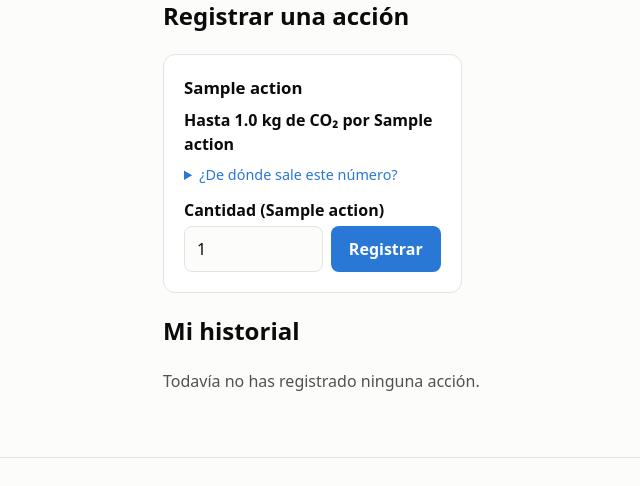
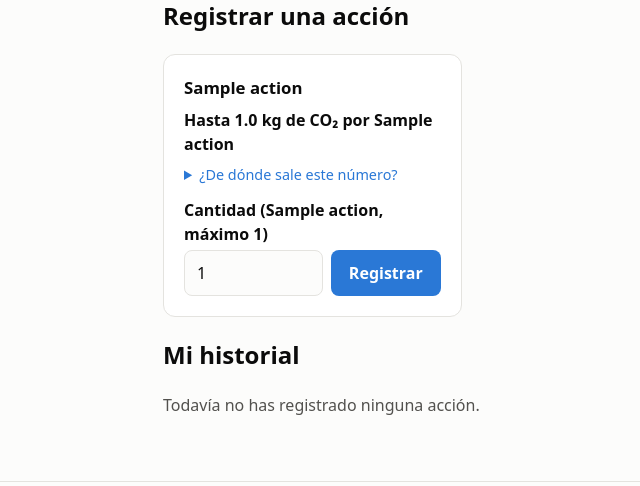
Before and after one commit to giegio-16lpzz07/PROYECTO-FINAL-DE-DIEGO-LOPEZ, a Flask app: page /mi-impacto in a window 1280 px wide. Shown: the part 268-754 px from the top of the page, without its empty margins (13-653 px from the left). Run offline with Flask 3, Linux system fonts and the light colour scheme; a user stored in the database is signed in; tables that the repository leaves empty hold one stand-in row (values such as "Sample post").

Commit message:
Límite de cantidad por registro y pendientes antes de publicar
- Máximo por registro: 100 km, 3 porciones, 1 día, 3 cargas;
  si se excede, el registro se rechaza con un mensaje claro
- El formulario muestra el máximo de cada acción
- README: caché o respaldo de datos climáticos en 'Pendiente antes de publicar'

Co-Authored-By: Claude Opus 5.5 <noreply@anthropic.com>

```diff
--- a/app.py
+++ b/app.py
@@ -35,6 +35,19 @@ login_manager.login_view = "login"
 login_manager.login_message = "Inicia sesión para ver esa página."
 
 MIN_PASSWORD_LENGTH = 8
+
+# Máximo por registro según la unidad, para que nadie infle el contador público.
+MAX_QUANTITY_BY_UNIT = {
+    "km": 100,
+    "porción de 150 g": 3,
+    "día": 1,
+    "carga": 3,
+}
+
+
+def get_max_quantity(action):
+    """Máximo permitido por registro para una acción. Si su unidad no está en la lista, 1."""
+    return MAX_QUANTITY_BY_UNIT.get(action.unit_label, 1)
 
 PENDING_FACTOR_NOTE = (
     "Factor en verificación: usaremos el factor oficial de la red eléctrica de Panamá "
@@ -169,6 +182,12 @@ def my_impact():
             flash("Esa acción no existe.", "error")
         elif quantity is None or quantity < 1:
             flash("La cantidad debe ser un número entero de 1 o más.", "error")
+        elif quantity > get_max_quantity(action):
+            flash(
+                f"No se registró: el máximo por registro para \"{action.name}\" "
+                f"es {get_max_quantity(action)} ({action.unit_label}).",
+                "error",
+            )
         else:
             log = ActionLog(user_id=current_user.id, action_id=action.id, date=date.today(), quantity=quantity)
             db.session.add(log)
@@ -178,6 +197,8 @@ def my_impact():
         return redirect(url_for("my_impact"))
 
     actions = Action.query.order_by(Action.id).all()
+    # Máximo de cada acción, para mostrarlo en su formulario: {id de la acción: máximo}
+    max_quantities = {action.id: get_max_quantity(action) for action in actions}
     # Solo los registros de este usuario, lo más reciente primero.
     logs = (
         ActionLog.query.filter_by(user_id=current_user.id)
@@ -188,6 +209,7 @@ def my_impact():
     return render_template(
         "my_impact.html",
         actions=actions,
+        max_quantities=max_quantities,
         history=history,
         user_co2=total_co2(logs),
         pending_count=count_pending(logs),
--- a/templates/my_impact.html
+++ b/templates/my_impact.html
@@ -37,9 +37,9 @@
 
         <form method="post" class="action-form">
             <input type="hidden" name="action_id" value="{{ action.id }}">
-            <label for="quantity-{{ action.id }}">Cantidad ({{ action.unit_label }})</label>
+            <label for="quantity-{{ action.id }}">Cantidad ({{ action.unit_label }}, máximo {{ max_quantities[action.id] }})</label>
             <div class="action-form-row">
-                <input type="number" id="quantity-{{ action.id }}" name="quantity" value="1" min="1" step="1" required>
+                <input type="number" id="quantity-{{ action.id }}" name="quantity" value="1" min="1" max="{{ max_quantities[action.id] }}" step="1" required>
                 <button type="submit">Registrar</button>
             </div>
         </form>
```
Also changed, not shown: README.md.
